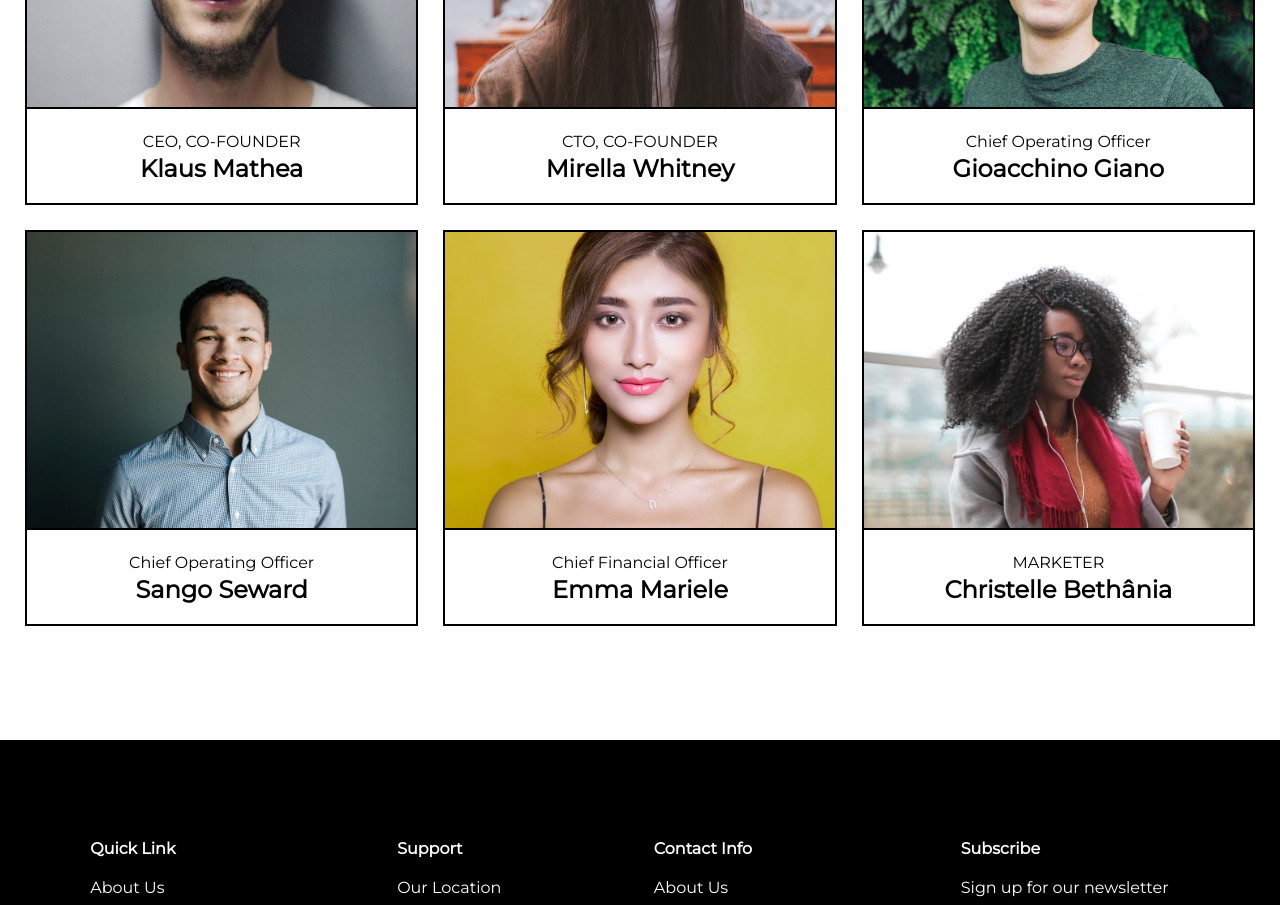
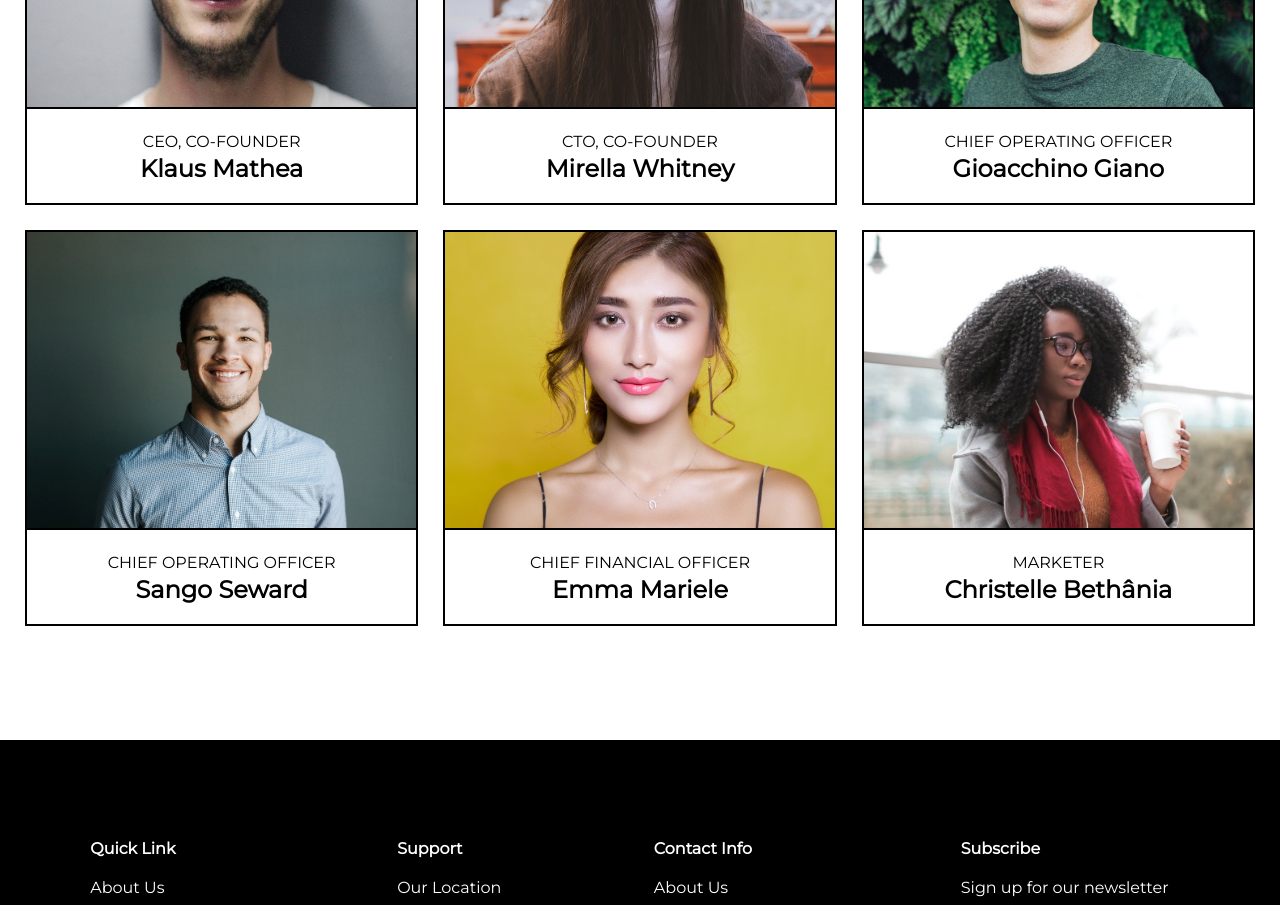
Before and after one commit to paulobr4z/Travel-and-Tours, a React (Create React App) app: page /about in a window 1280 px wide. Shown: the part 2200-3105 px from the top of the page. Built offline with nearby package versions, Linux system fonts and the light colour scheme.

Commit message:
uppercase team title

```diff
--- a/src/pages/About/index.tsx
+++ b/src/pages/About/index.tsx
@@ -94,7 +94,7 @@ const About: React.FC = () => {
               <img src={imgProfile003} alt="news"/>
             </div>
             <div className="profileTitle">
-              <p>Chief Operating Officer</p>
+              <p>CHIEF OPERATING OFFICER</p>
               <h2>Gioacchino Giano</h2>
             </div>
           </Profile>
@@ -103,7 +103,7 @@ const About: React.FC = () => {
               <img src={imgProfile004} alt="news"/>
             </div>
             <div className="profileTitle">
-              <p>Chief Operating Officer</p>
+              <p>CHIEF OPERATING OFFICER</p>
               <h2>Sango Seward</h2>
             </div>
           </Profile>
@@ -112,7 +112,7 @@ const About: React.FC = () => {
               <img src={imgProfile005} alt="news"/>
             </div>
             <div className="profileTitle">
-              <p>Chief Financial Officer</p>
+              <p>CHIEF FINANCIAL OFFICER</p>
               <h2>Emma Mariele</h2>
             </div>
           </Profile>
```
